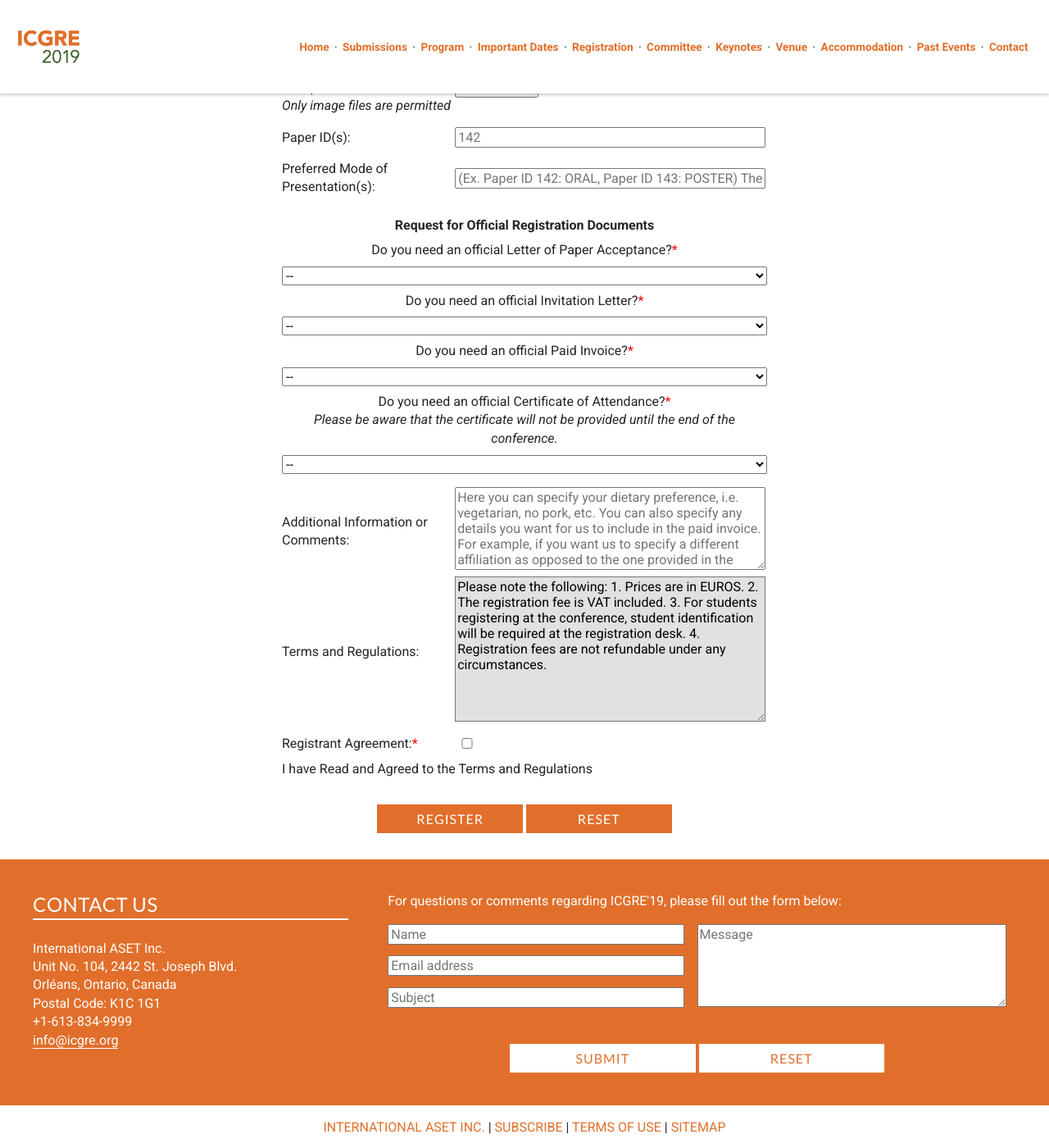
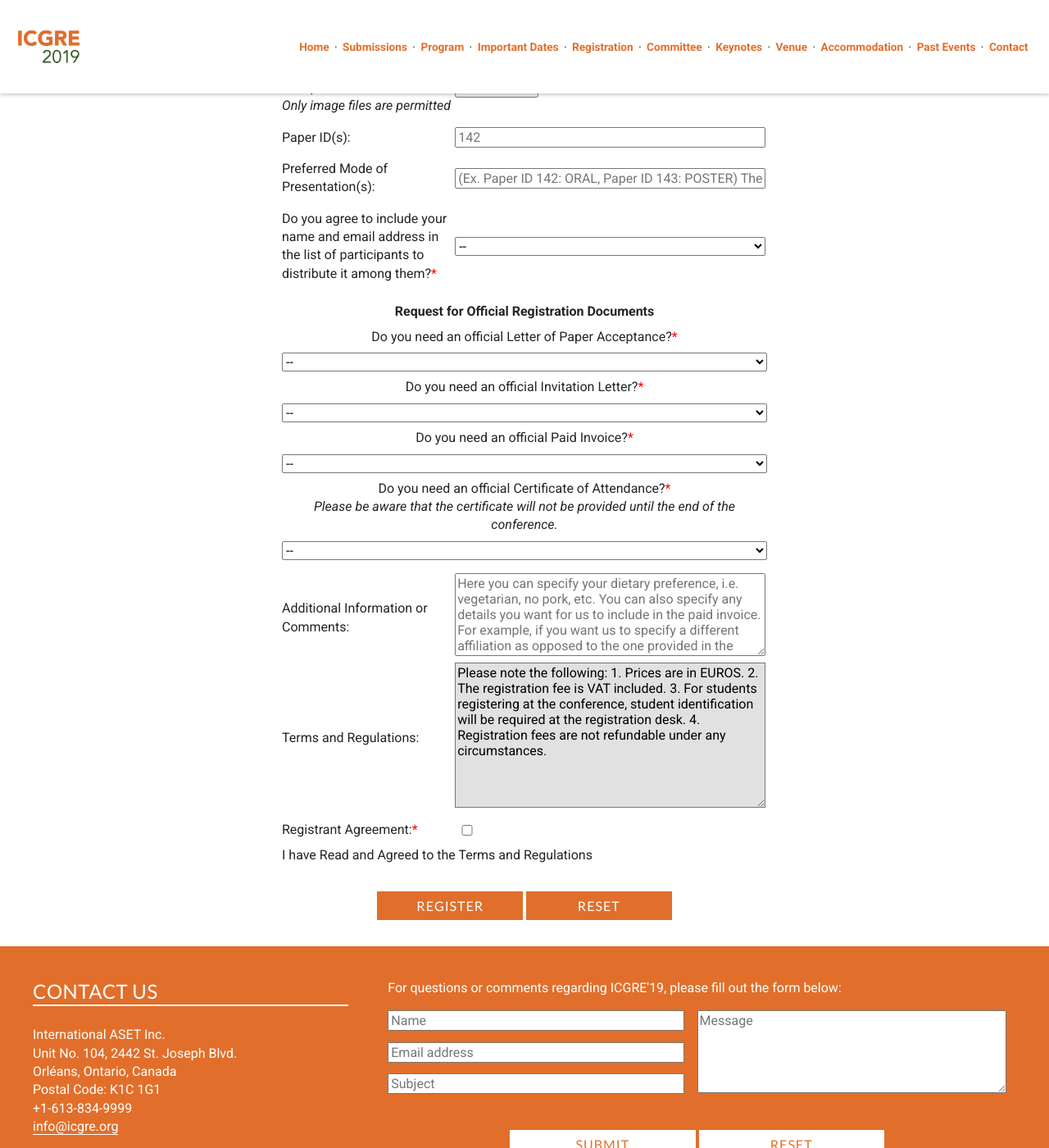
Before and after one commit to emdsgn/icgre, a Jekyll site: the page built from registration.html, in a window 1280 px wide and 1400 px high, scrolled down 2538 px. Shown: the whole window at 82% size. Built offline with Jekyll 4.4.1, drawn with Linux system fonts in a browser that asks for light colours; nearby versions of some CDN libraries; Markdown is read by kramdown in place of the engine named in the settings; comment, search, counter and statistics services are not loaded.

Commit message:
added sentense in registration form

```diff
--- a/_includes/css/general.css
+++ b/_includes/css/general.css
@@ -918,6 +918,7 @@ textarea {
 #Date_of_Payment_Transaction-error,
 #student-error,
 #file-error,
+#Do_you_agree_to_include_your_name_and_email_address_in_the_list_of_participants_to_distribute_it_among_them-error,
 #Do_you_need_an_official_Paper_Acceptance_Letter-error,
 #Do_you_need_an_official_Invitation_Letter-error,
 #Do_you_need_an_official_Registration_Receipt-error,
--- a/_includes/registration-form.html
+++ b/_includes/registration-form.html
@@ -478,6 +478,14 @@
     <label for="Preferred_Mode_of_Presentation(s)">Preferred Mode of Presentation(s):</label>
     <input type="text" name="Preferred_Mode_of_Presentation(s)" id="Preferred_Mode_of_Presentation(s)" placeholder="(Ex. Paper ID 142: ORAL, Paper ID 143: POSTER) The paper numbers are assigned to your submissions by the OpenConf system. If You are not an Author, Please Leave this Field Blank."/>
 
+    <label for="Do_you_agree_to_include_your_name_and_email_address">Do you agree to include your name and email address in the list of
+participants to distribute it among them?<span class="asterik">*</span></label>
+    <select name="Do_you_agree_to_include_your_name_and_email_address_in_the_list_of_participants_to_distribute_it_among_them" id="Do_you_agree_to_include_your_name_and_email_address_in_the_list_of_participants_to_distribute_it_among_them">
+                <option selected="" disabled="">--</option>
+                <option>Yes</option>
+                <option>No</option>
+                </select>
+
     <div class="registrationDocuments"><p class="bold">Request for Official Registration Documents</p>
 
     <label for="Do_you_need_an_official_Paper_Acceptance_Letter">Do you need an official Letter of Paper Acceptance?<span class="asterik">*</span></label>
--- a/js/form-validation.js
+++ b/js/form-validation.js
@@ -26,6 +26,7 @@ $(function() {
       student: "required",
       Date_of_Payment_Transaction: "required",
       file: "required",
+	  Do_you_agree_to_include_your_name_and_email_address_in_the_list_of_participants_to_distribute_it_among_them: "required",
       Do_you_need_an_official_Paper_Acceptance_Letter: "required",
       Do_you_need_an_official_Invitation_Letter: "required",
       Do_you_need_an_official_Certificate_of_Attendance: "required",
@@ -45,6 +46,7 @@ $(function() {
       student: "Please specify an answer",
       Date_of_Payment_Transaction: "Please specify the date of your payment transaction.",
       file: "Please upload your receipt",
+	  Do_you_agree_to_include_your_name_and_email_address_in_the_list_of_participants_to_distribute_it_among_them: "Please specify an answer",
       Do_you_need_an_official_Paper_Acceptance_Letter: "Please specify an answer",
       Do_you_need_an_official_Invitation_Letter: "Please specify an answer",
       Do_you_need_an_official_Certificate_of_Attendance: "Please specify an answer",
```
Also changed, not shown: 6 other files.
